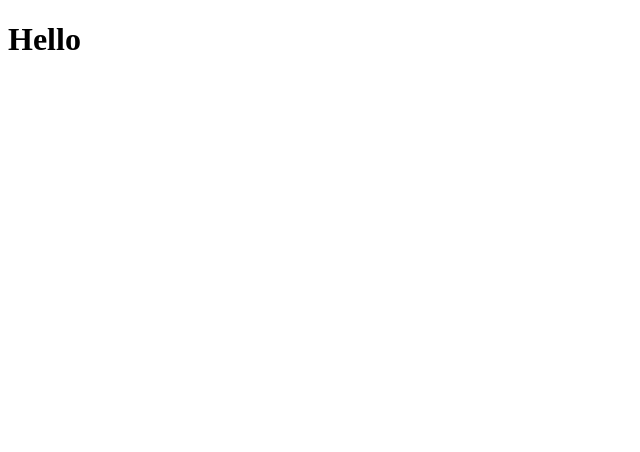
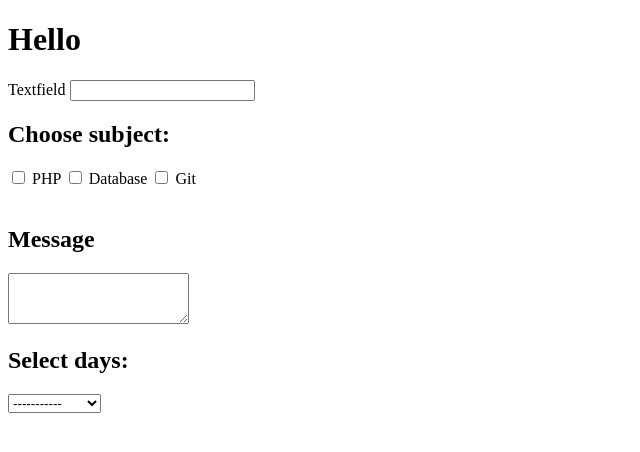
Before and after one commit to rienleam/practice-1, a plain HTML site: page index.html in a window 1280 px wide. Shown: the whole page, without its empty margins (0-640 px from the left). Drawn offline with Linux system fonts and the light colour scheme.

Commit message:
#6 create form input

```diff
--- a/index.html
+++ b/index.html
@@ -8,5 +8,29 @@
 </head>
 <body>
     <h1>Hello</h1>
+    <label for="Textfield">Textfield</label>
+    <input type="text" name="Textfield">
+
+    <h2>Choose subject:</h2>
+    <input type="checkbox" name="php">
+    <label for="php">PHP</label>
+    <input type="checkbox" name="database">
+    <label for="database">Database</label>
+    <input type="checkbox" name="git">
+    <label for="git">Git</label><br><br>
+
+    <h2>Message</h2>
+    <textarea name="textarea" id="textarea" cols="20" rows="3"></textarea>
+
+    <h2>Select days:</h2>
+    <select name="select" id="select">
+        <option value="nothing" selected disabled>-----------</option>
+        <option value="Monday">Monday</option>
+        <option value="Tuesday">Tuesday</option>
+        <option value="Wednesday">Wednesday</option>
+        <option value="Thursday">Thursday</option>
+
+    </select>
+
 </body>
 </html>
```
